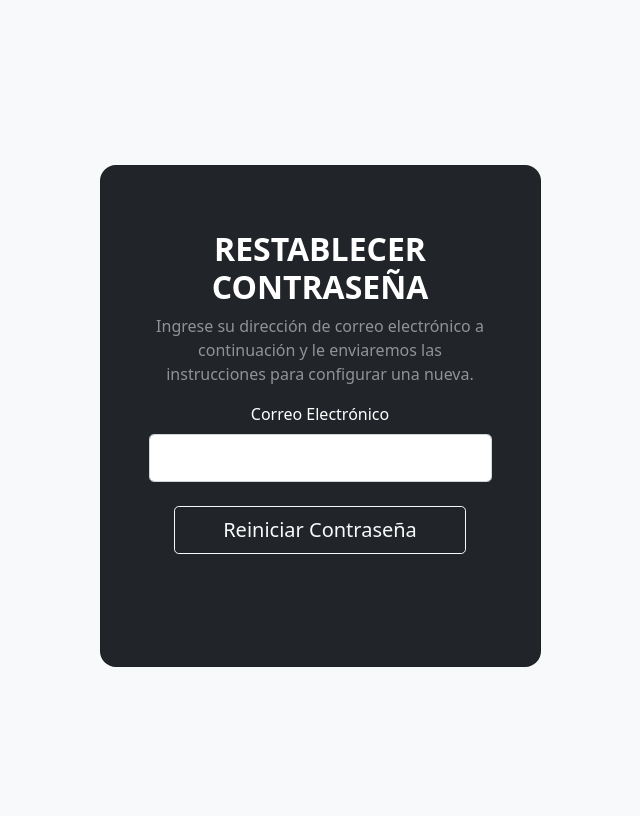
After one commit to nikolo520/sca, a Django app: template templates/registration/password_reset_form.html in a window 1280 px wide. The commit adds this page. Shown: the whole page, without its empty margins (320-960 px from the left). Run offline with Django 3.2, Linux system fonts and the light colour scheme; the template is opened without the code that fills it, so the values that code supplies are empty; some libraries are stand-ins or nearby versions.

Commit message:
Templates password

```diff
--- a/sca/settings.py
+++ b/sca/settings.py
@@ -9,14 +9,11 @@ https://docs.djangoproject.com/en/3.2/topics/settings/
 For the full list of settings and their values, see
 https://docs.djangoproject.com/en/3.2/ref/settings/
 """
-import os
 from pathlib import Path
 from .config import *
 
 # Build paths inside the project like this: BASE_DIR / 'subdir'.
 BASE_DIR = Path(__file__).resolve().parent.parent
-
-EMAIL_BACKEND = 'django.core.mail.backends.console.EmailBackend'
 
 # Application definition
 
--- a/templates/registration/login.html
+++ b/templates/registration/login.html
@@ -26,12 +26,12 @@ Login
               <p class="text-white-50 mb-3">Por favor ingrese su usuario y contraseña!</p>
 
               <div class="form-outline form-white mb-2">
-                <label class="form-label" for="username">{{ form.username.label_tag }}</label>
+                <label class="form-label" for="id_username">{{ form.username.label_tag }}</label>
                 <input type="text" id="id_username" autocapitalize="none" required class="form-control form-control-lg" autocomplete="username" autofocus name="username" maxlength="15"/>
               </div>
 
               <div class="form-outline form-white mb-2">
-                <label class="form-label" for="password">{{ form.password.label_tag }}</label>
+                <label class="form-label" for="id_password">{{ form.password.label_tag }}</label>
                 <input type="password" name="password" required autocomplete="current-password" id="id_password" class="form-control form-control-lg" />
               </div>
               {% if form.errors %}
--- /dev/null
+++ b/templates/registration/password_reset_email.html
@@ -0,0 +1,2 @@
+Alguien solicitó el restablecimiento de la contraseña del correo electrónico {{ email }}. Sigue el enlace de abajo:
+{{ protocol}}://{{ domain }}{% url 'password_reset_confirm' uidb64=uid token=token %}
--- /dev/null
+++ b/templates/registration/password_reset_form.html
@@ -0,0 +1,37 @@
+{% extends "base/base.html" %}
+{% block title %}
+Restablecer contraseña
+{% endblock %}
+{% block navbar %}
+{% endblock %}
+{% block content %}
+<section class="vh-100">
+    <div class="container py-5 h-100">
+      <div class="row d-flex justify-content-center align-items-center h-100">
+        <div class="col-12 col-md-8 col-lg-6 col-xl-5">
+          <div class="card bg-dark text-white" style="border-radius: 1rem;">
+            <div class="card-body p-5 text-center">
+              <div class="mb-md-3 mt-md-3 pb-5">
+                <h2 class="fw-bold mb-2 text-uppercase">Restablecer contraseña</h2>
+                <p class="text-white-50 mb-3">Ingrese su dirección de correo electrónico a continuación y le enviaremos las instrucciones para configurar una nueva.</p>
+                <form action="" method="post">{% csrf_token %}
+                {% if form.email.errors %} {{ form.email.errors }} {% endif %}
+                <div class="form-outline form-white mb-4">
+                    <label for="email" class="form-label">Correo Electrónico</label>
+                    <input class="form-control form-control-lg" type="email" name="email" id="id_email" autocomplete="email" required maxlength="254">
+
+                </div>
+                <input type="submit" class="btn btn-outline-light btn-lg px-5" value="Reiniciar Contraseña" />
+                </form>
+              </div>
+            </div>
+          </div>
+        </div>
+      </div>
+    </div>
+</section>
+
+
+{% endblock %}
+{% block footer %}
+{% endblock %}
```
Also changed, not shown: templates/registration/password_reset_done.html (added, +29 -0 lines).
